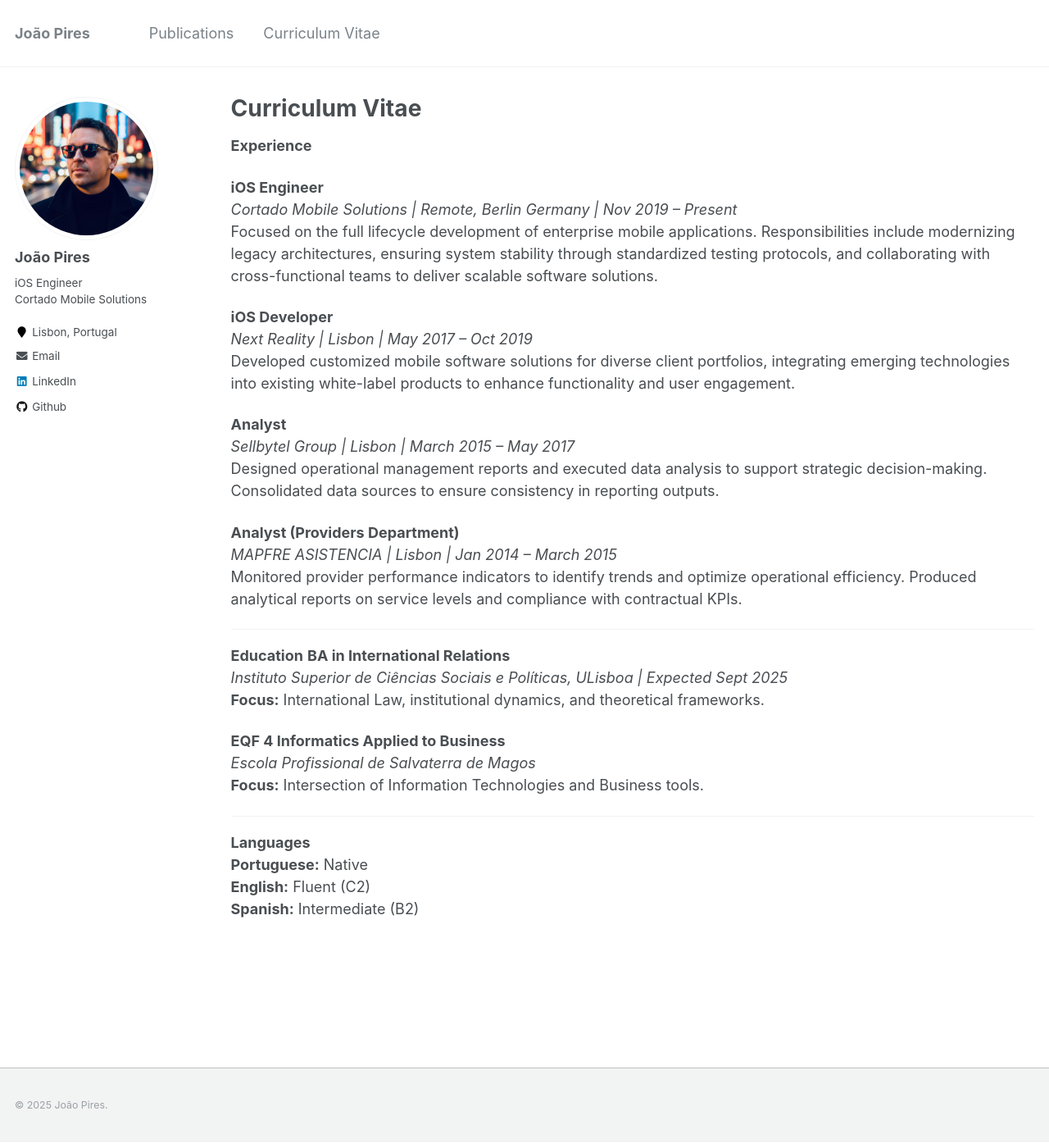
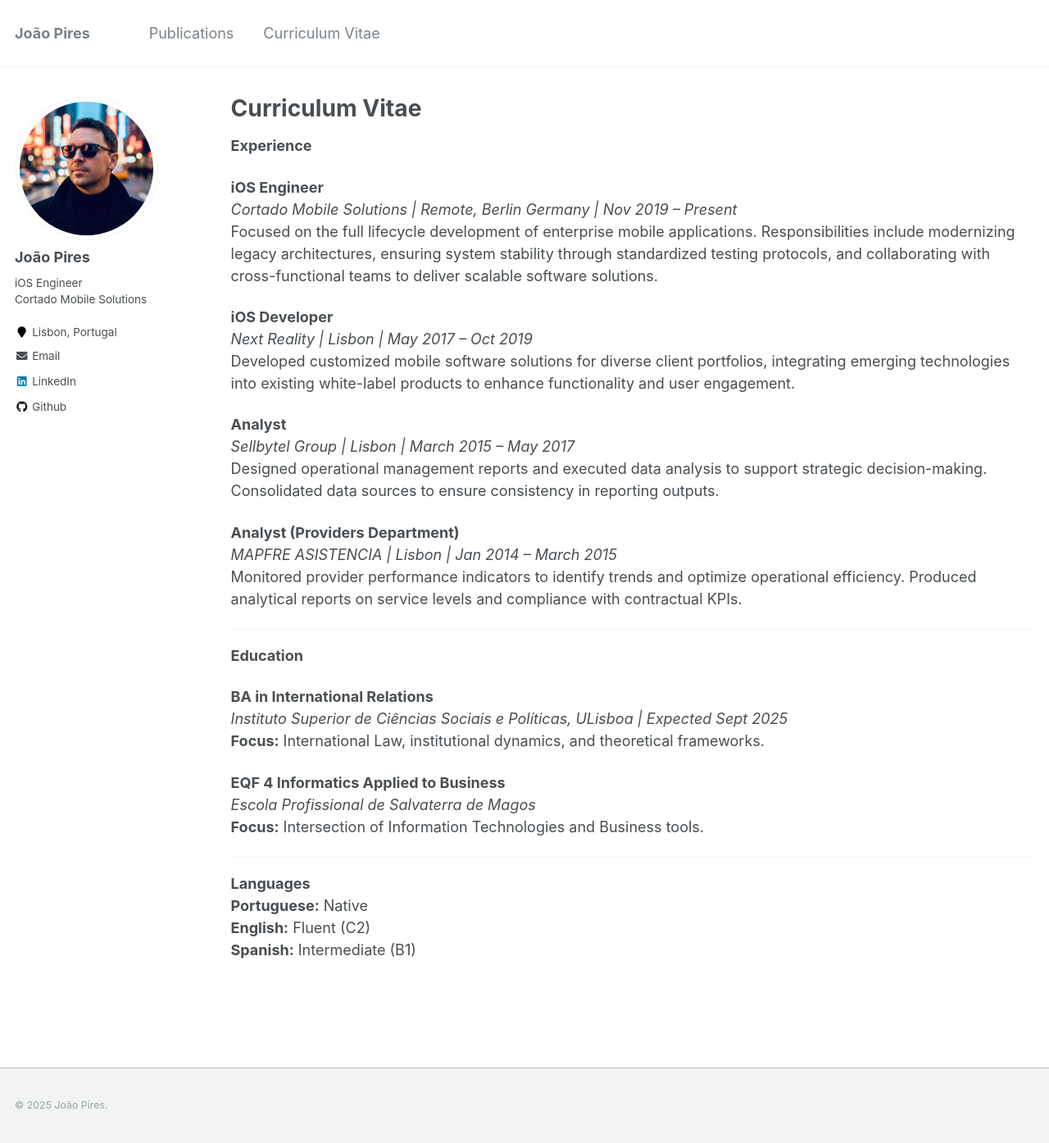
Before and after one commit to joaoc-pires/website-joaopires.com, a Jekyll site: the page built from _pages/cv.md, in a window 1280 px wide and 1394 px high. Shown: the whole window at 82% size. Built offline with Jekyll 4.4.1, drawn with Linux system fonts in a browser that asks for light colours.

Commit message:
fixes CV

```diff
--- a/_pages/cv.md
+++ b/_pages/cv.md
@@ -29,6 +29,7 @@ redirect_from:
 ***
 
 **Education**
+
 **BA in International Relations**
 <br>*Instituto Superior de Ciências Sociais e Políticas, ULisboa | Expected Sept 2025*
 <br>**Focus:** International Law, institutional dynamics, and theoretical frameworks.
@@ -42,4 +43,4 @@ redirect_from:
 **Languages**
 <br>**Portuguese:** Native
 <br>**English:** Fluent (C2)
-<br>**Spanish:** Intermediate (B2)
+<br>**Spanish:** Intermediate (B1)
```
